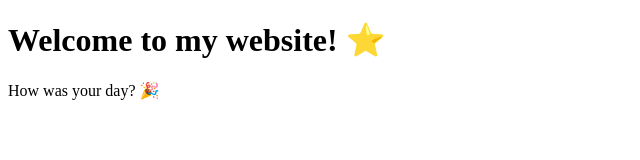
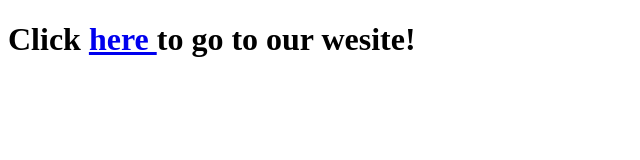
Before and after one commit to Ebb-Center/website, a plain HTML site: page index.html in a window 1280 px wide. Shown: the whole page, without its empty margins (0-640 px from the left). Drawn offline with Linux system fonts and the light colour scheme.

```diff
--- a/index.html
+++ b/index.html
@@ -1,10 +1,9 @@
 <!DOCTYPE html>
 <html>
    <head>
-      <title>My Cool Website</title>
+      <title>Welcome to Ebb Center</title>
    </head>
    <body>
-      <h1>Welcome to my website! ⭐️</h1>
-      <p>How was your day? 🎉</p>
+      <h1>Click <a href="https://www.ebbcenter.com/"> here </a> to go to our wesite!</h1>
    </body>
 </html>
```
Also changed, not shown: anvandarvillkor.html (added, +1 -0 lines).
